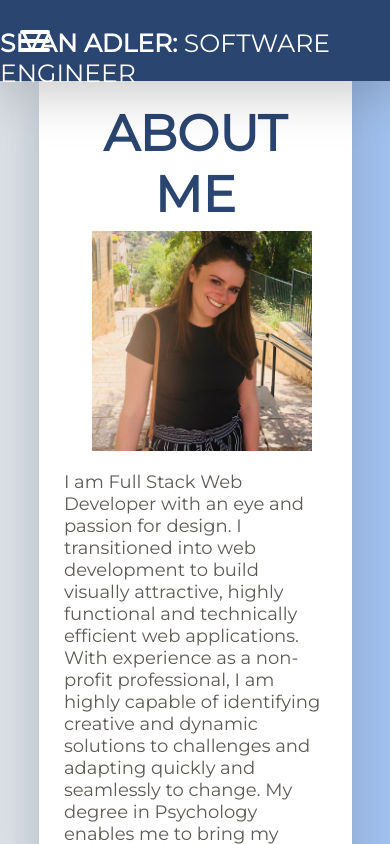
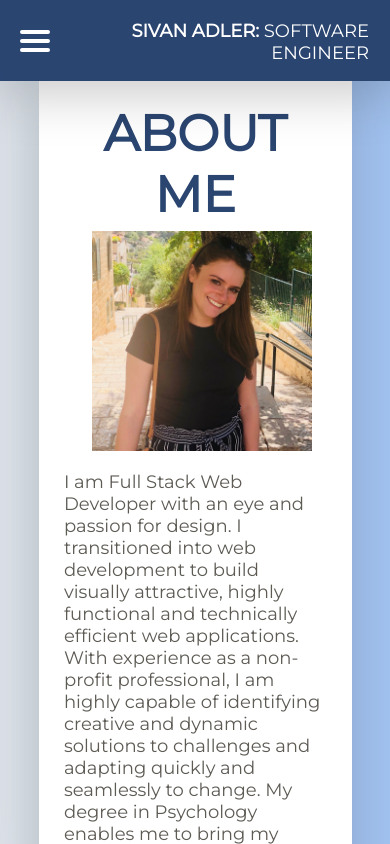
Before and after one commit to sivanadler/sivan-adler-website, a React (Create React App) app: page /about in a window 390 px wide. Shown: the top 844 px of the page. Built offline with nearby package versions, Linux system fonts and the light colour scheme.

Commit message:
testing links

```diff
--- a/src/App.css
+++ b/src/App.css
@@ -118,10 +118,8 @@ body {
 
 .left {
   position: fixed;
-  width: 100%;
-  overflow: hidden;
-  height: 100%;
-  z-index: 1;
+  /* overflow: hidden; */
+  z-index: 10;
 }
 
 .right {
@@ -130,6 +128,14 @@ body {
   overflow: scroll;
   height: 100%;
   margin: 0px;
+}
+
+.menu-text {
+  left: 5.25%;
+  top: 0%;
+  position: absolute;
+  font-size: 25px;
+  color: white;
 }
 
 .mobile-text {
@@ -657,7 +663,7 @@ button.aws-sld__controls  {
 
 
 /* media query for responsive design*/
-@media only screen and (max-width: 850px) {
+@media only screen and (max-width: 950px) {
 
   .header {
     text-align: center;
@@ -954,11 +960,26 @@ button.aws-sld__controls  {
     background-color: white;
   }
 
+  .mobile-text {
+    right: 10%;
+    top: 12%;
+    width: 60%;
+    position: absolute;
+    font-size: 20px;
+    color: white;
+    text-align: right;
+    visibility: visible;
+  }
+
   .slider {
     padding: 10px;
     background-color: #9ca5ad;
     z-index: 0;
   }
+
+  .menu-text {
+      visibility: hidden;
+  }
 }
 
 @media only screen and (max-width: 650px) {
@@ -994,6 +1015,17 @@ button.aws-sld__controls  {
     background-color: #9ca5ad;
     color: #2a4570;
     width: 100%;
+  }
+
+  .mobile-text {
+    right: 10%;
+    top: 3%;
+    width: 60%;
+    position: absolute;
+    font-size: 18px;
+    color: white;
+    text-align: right;
+    visibility: visible;
   }
 
   .logo-nav-link {
@@ -1036,6 +1068,10 @@ button.aws-sld__controls  {
     box-shadow: -11px 13px 52px 0px rgba(0,0,0,0.21);
     font-family: "Montserrat", sans-serif;
     text-align: left;
+  }
+
+  .menu-text {
+    visibility: hidden;
   }
 }
 
@@ -1157,10 +1193,10 @@ button.aws-sld__controls  {
     background-color: #9ca5ad;
   }
 
-  div.left {
+  .left {
     position: fixed;
-    width: 100%;
-    overflow: scroll;
+    /* width: 100%; */
+    overflow: hidden;
   }
 
   .right {
@@ -1571,6 +1607,10 @@ button.aws-sld__controls  {
     visibility: visible;
   }
 
+  .menu-text {
+    visibility: hidden;
+  }
+
   .footer-text {
     color: #5e5b55;
     font-size: 12px;
--- a/src/Nav.js
+++ b/src/Nav.js
@@ -50,6 +50,7 @@ class Nav extends React.Component {
               <span className='hamburger'></span>
               <span className='hamburger'></span>
               <span className='hamburger'></span>
+              <p className="menu-text">MENU</p>
               <p className="mobile-text"><strong>SIVAN ADLER:</strong> SOFTWARE ENGINEER</p>
             <ul id="menu">
               <NavLink to="/" exact className='logo-nav-link'> <img className="logo" src={logo}/> </NavLink>
```
